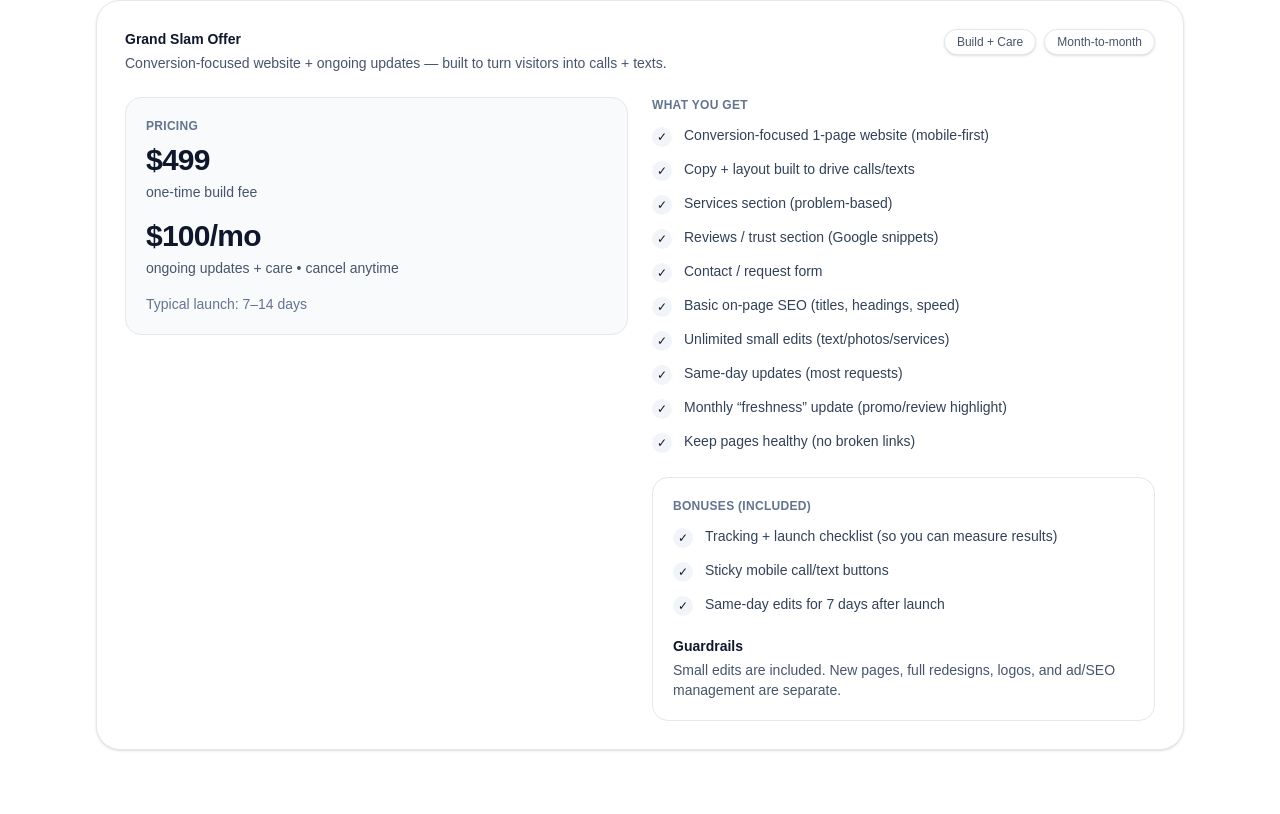
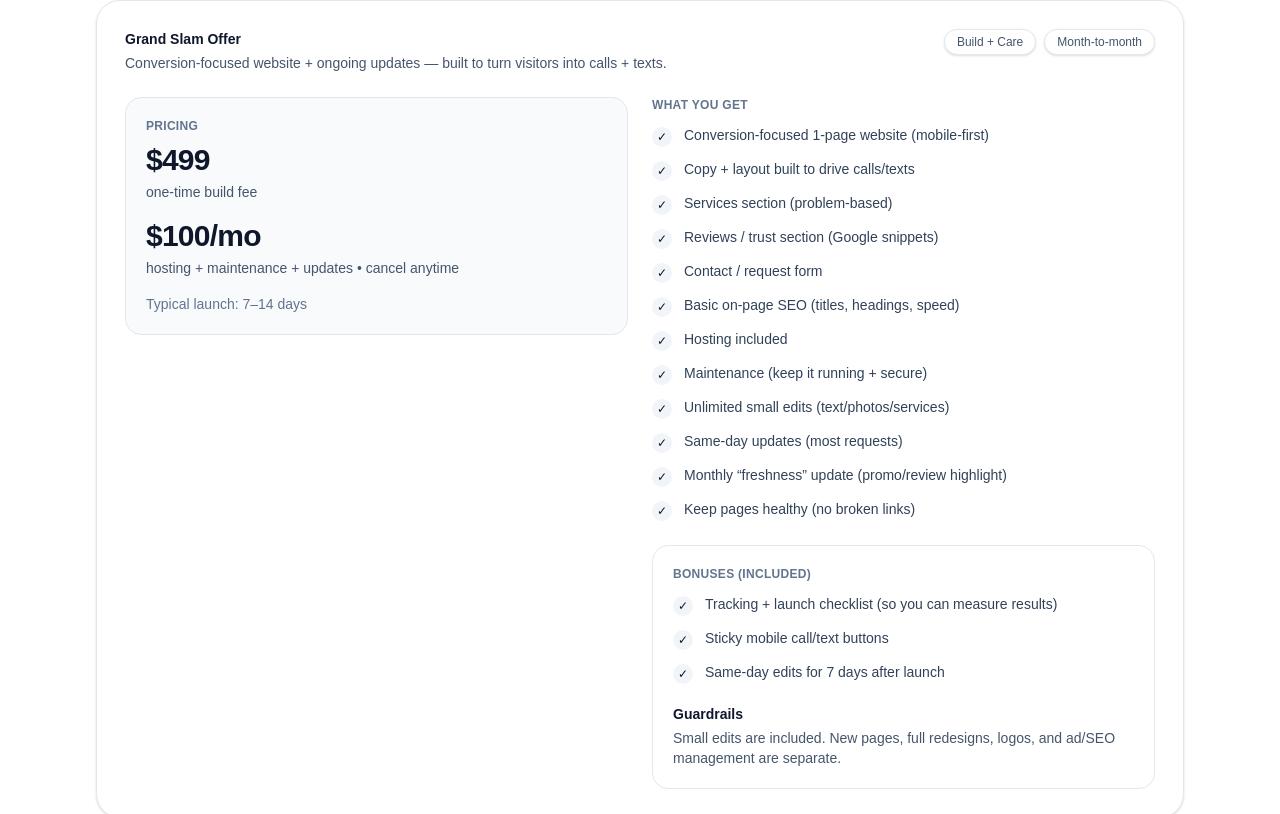
Before and after one commit to tyleradpro4u/Wirig-Digital, a Next.js app: page / in a window 1280 px wide. Shown: the part 3059-3873 px from the top of the page. Built offline with nearby package versions, Linux system fonts and the light colour scheme.

Commit message:
Clarify /mo includes hosting + maintenance + updates

```diff
--- a/src/app/page.tsx
+++ b/src/app/page.tsx
@@ -528,7 +528,7 @@ export default function Home() {
                 <div className="mt-2 text-3xl font-semibold tracking-tight text-slate-900">$499</div>
                 <div className="mt-1 text-sm text-slate-600">one-time build fee</div>
                 <div className="mt-4 text-3xl font-semibold tracking-tight text-slate-900">$100/mo</div>
-                <div className="mt-1 text-sm text-slate-600">ongoing updates + care • cancel anytime</div>
+                <div className="mt-1 text-sm text-slate-600">hosting + maintenance + updates • cancel anytime</div>
                 <div className="mt-4 text-sm text-slate-500">Typical launch: 7–14 days</div>
               </div>
 
@@ -542,6 +542,8 @@ export default function Home() {
                     "Reviews / trust section (Google snippets)",
                     "Contact / request form",
                     "Basic on-page SEO (titles, headings, speed)",
+                    "Hosting included",
+                    "Maintenance (keep it running + secure)",
                     "Unlimited small edits (text/photos/services)",
                     "Same-day updates (most requests)",
                     "Monthly “freshness” update (promo/review highlight)",
@@ -717,7 +719,7 @@ export default function Home() {
             },
             {
               q: "What does the $100/mo care plan include?",
-              a: "Unlimited small edits (with guardrails): hours, services, pricing, photos, promos, and copy updates. Bigger requests (new pages, full redesigns, logo work) are quoted separately.",
+              a: "Hosting + maintenance + updates. That includes unlimited small edits (with guardrails): hours, services, pricing, photos, promos, and copy updates. Bigger requests (new pages, full redesigns, logo work) are quoted separately.",
             },
             {
               q: "What counts as a “small edit”?",
```
